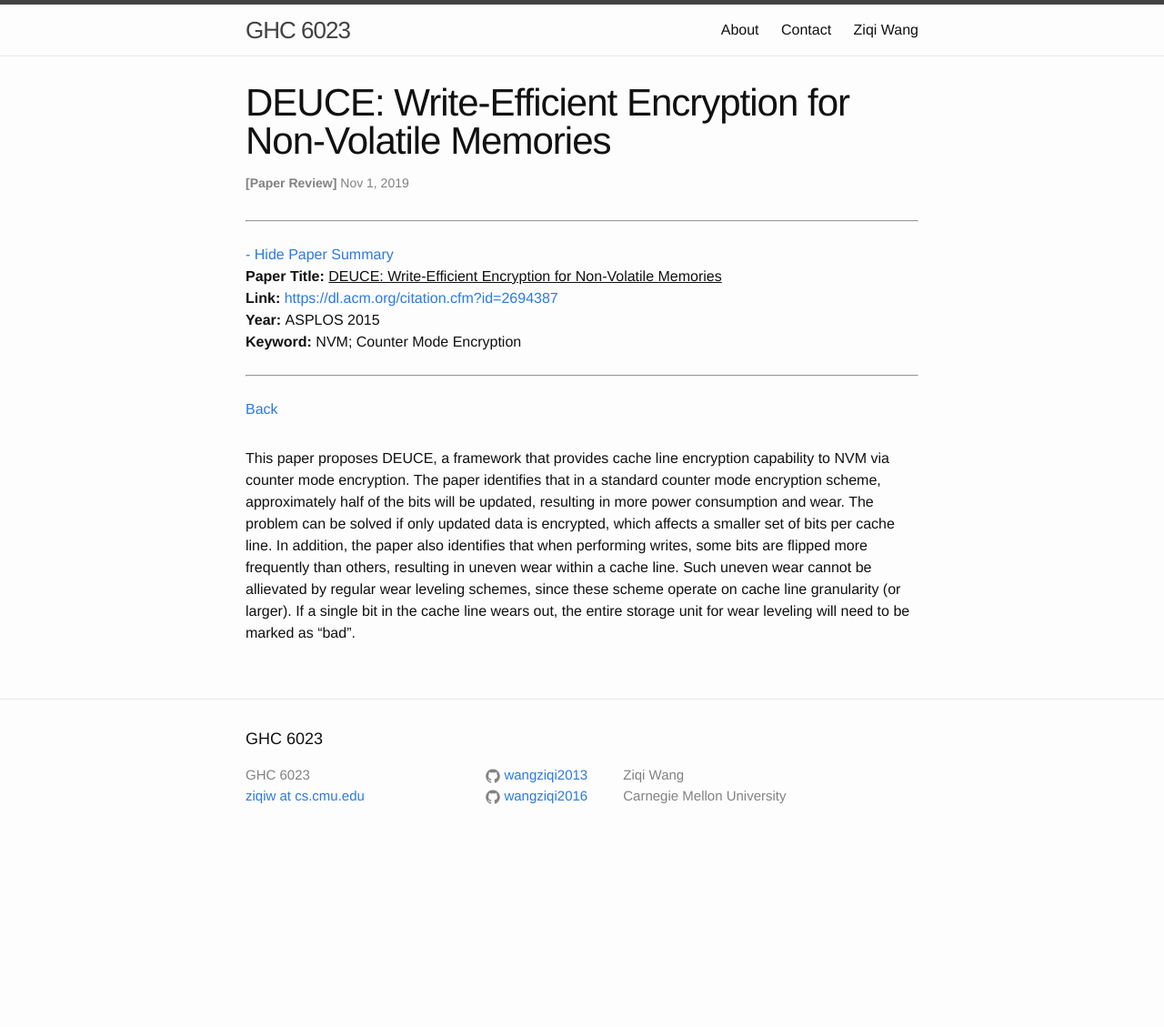
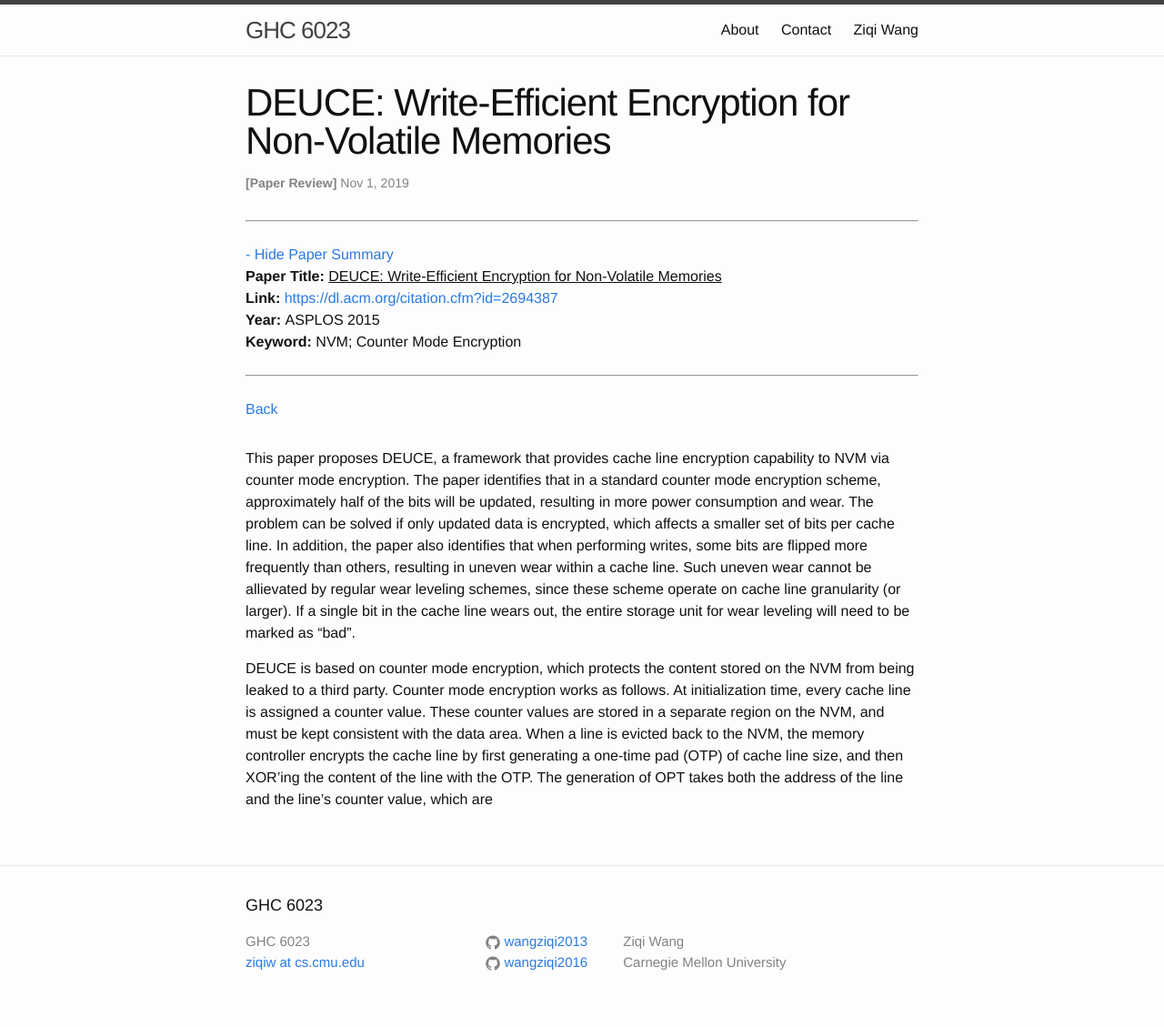
Before and after one commit to wangziqi2013/wangziqi2013.github.io, a Jekyll site: the page built from _posts/2019-11-01-deuce.markdown, in a window 1280 px wide. Shown: the whole page at 91% size. Built offline with Jekyll 4.4.1, drawn with Linux system fonts in a browser that asks for light colours; before the commit the page ends 946 px from its top, so only the background shows below that.

Commit message:
Working on OPT

```diff
--- a/_posts/2019-11-01-deuce.markdown
+++ b/_posts/2019-11-01-deuce.markdown
@@ -20,3 +20,10 @@ a smaller set of bits per cache line. In addition, the paper also identifies tha
 flipped more frequently than others, resulting in uneven wear within a cache line. Such uneven wear cannot be allievated by
 regular wear leveling schemes, since these scheme operate on cache line granularity (or larger). If a single bit in the
 cache line wears out, the entire storage unit for wear leveling will need to be marked as "bad".
+
+DEUCE is based on counter mode encryption, which protects the content stored on the NVM from being leaked to a third
+party. Counter mode encryption works as follows. At initialization time, every cache line is assigned a counter value.
+These counter values are stored in a separate region on the NVM, and must be kept consistent with the data area. When
+a line is evicted back to the NVM, the memory controller encrypts the cache line by first generating a one-time pad (OTP)
+of cache line size, and then XOR'ing the content of the line with the OTP. The generation of OPT takes both the
+address of the line and the line's counter value, which are
```
